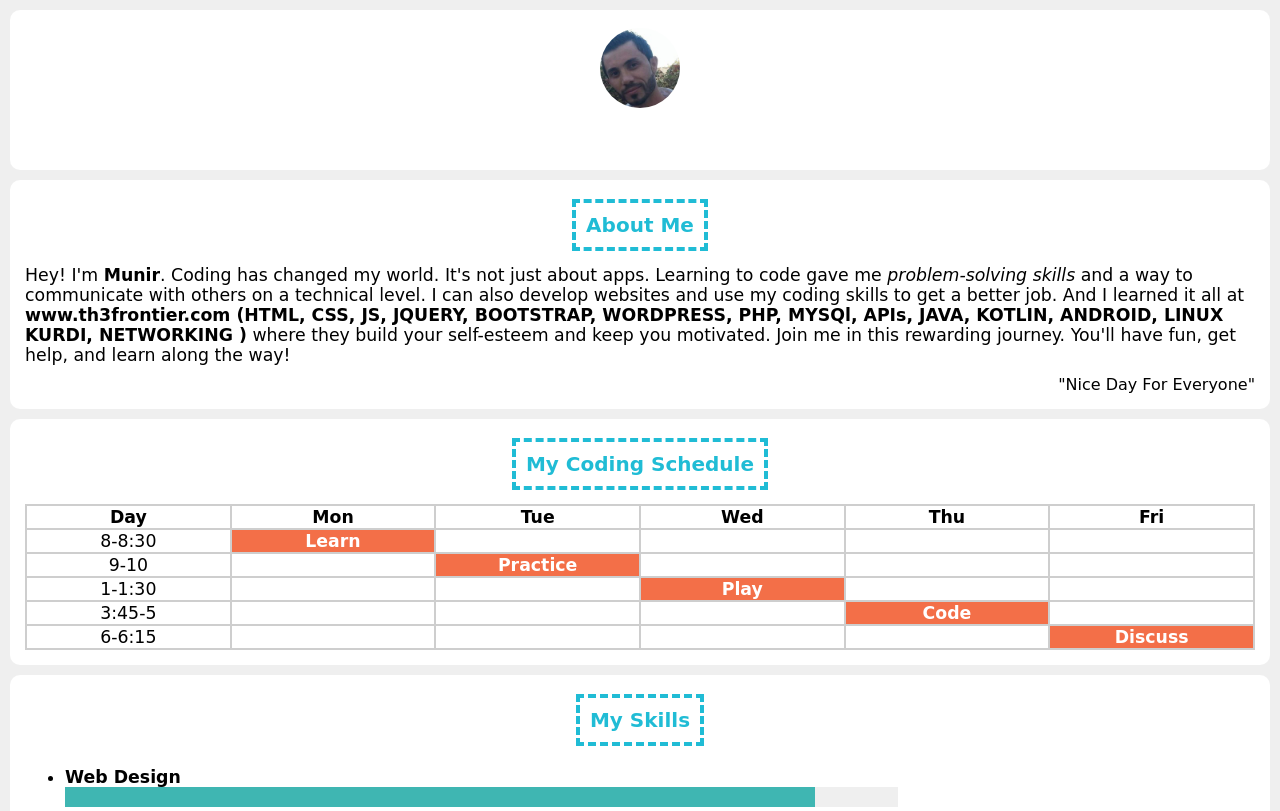
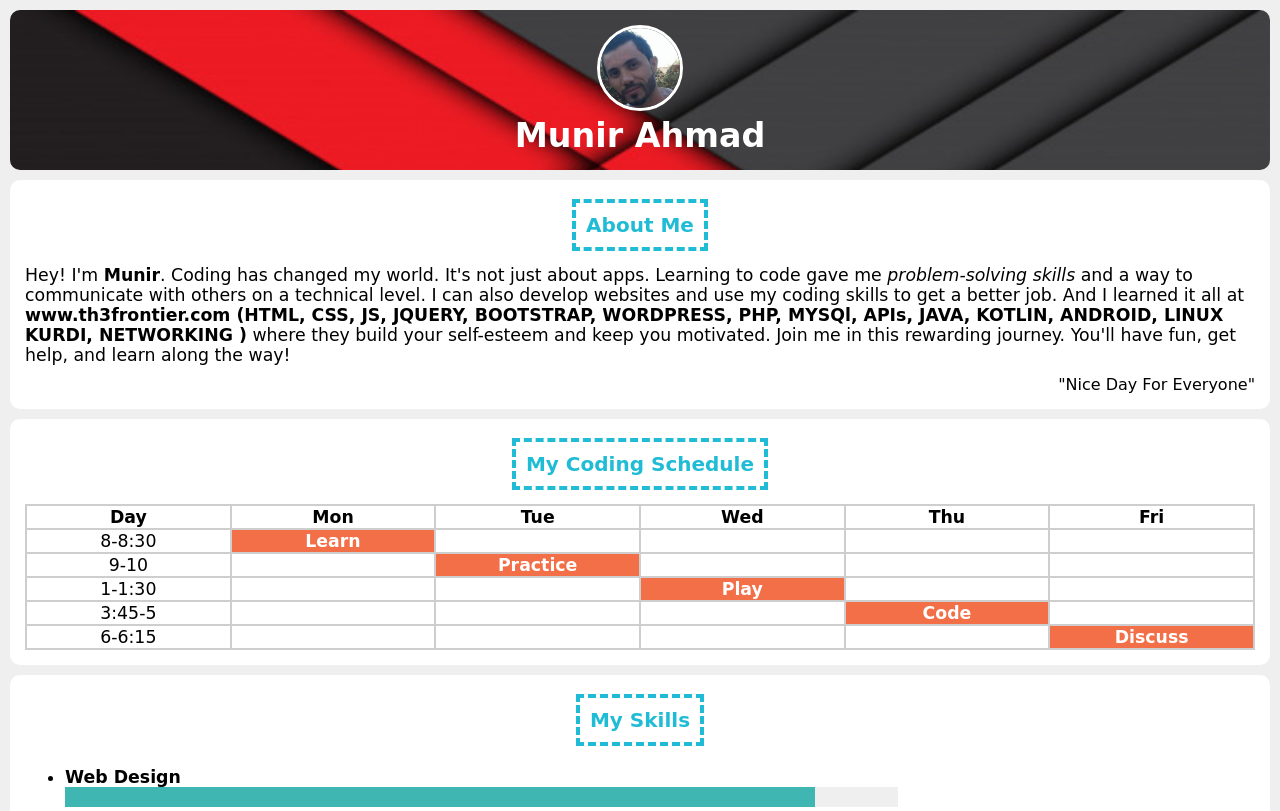
Before and after one commit to Munir86/myWebDevlop, a plain HTML site: page index.html in a window 1280 px wide. Shown: the top 811 px of the page. Drawn offline with Linux system fonts and the light colour scheme.

Commit message:
Update stylesheet.css

```diff
--- a/stylesheet.css
+++ b/stylesheet.css
@@ -35,7 +35,7 @@ p {
 	border-radius: 10px;
 }
 #header {
-	background-image: url("Iheader.jpg");
+	background-image: url("header.jpg");
 	background-size: cover;
 }
 #header img {
```
